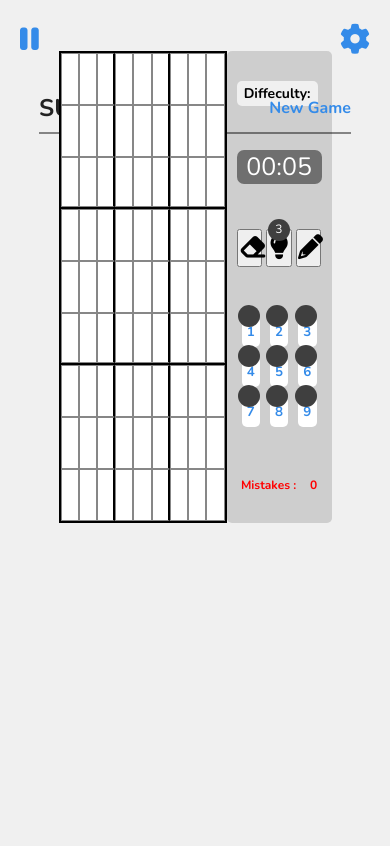
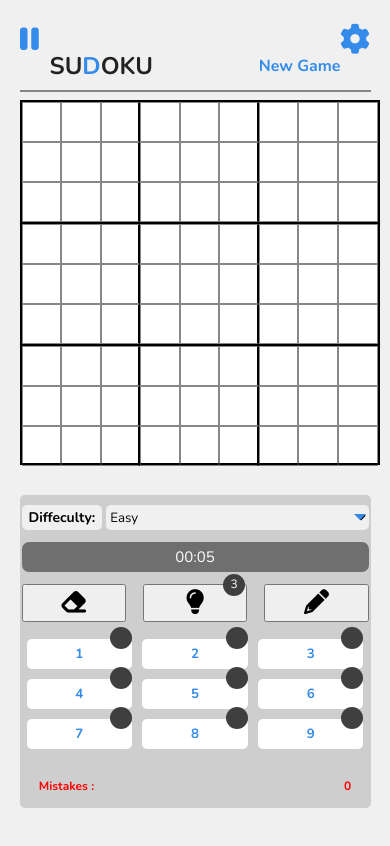
Before and after one commit to esraaabdelhaye/Sudoku, a React (Create React App) app: page / in a window 390 px wide. Shown: the top 846 px of the page. Built offline with nearby package versions, Linux system fonts and the light colour scheme; no server answers.

Commit message:
responsive but not done yet

```diff
--- a/src/Pages/Maker.css
+++ b/src/Pages/Maker.css
@@ -25,6 +25,7 @@ body{
     grid-template-columns: 4fr 2fr;
     grid-template-rows: 1fr;
     grid-template-areas: 'sgrid control';
+    column-gap: 100px;
 }
 
 .pause , .gearIcon{
@@ -633,3 +634,135 @@ label{
     right: 30px;
     background-color: blue;
 }
+
+
+/* media Queries  */
+@media (max-width:1100px) {
+    .game{
+        column-gap: 50px;
+    }
+}
+@media (max-width:950px) {
+    .game{
+        width: 80%;
+    }
+}
+@media (max-width:850px) {
+    .game{
+        width: 90%;
+    }
+    .header-box{
+        width: 90%;
+        top: 5vh;
+        left: 5vw;
+        padding: 0 30px;
+    }
+}
+@media (max-width:750px) {
+    .game{
+        width: 90%;
+        column-gap: 5px;
+    }
+    .header-box{
+        width: 90%;
+        top: 5vh;
+        left: 5vw;
+        padding: 0 30px;
+    }
+}
+@media (max-width:650px) {
+    .game{
+        margin-top: 20%;
+        grid-template-columns: 4fr 2fr;
+        grid-template-rows: 1fr;
+    }
+    .grid{
+        width: 360px;
+    }
+    .controlers-container{
+        flex-wrap: wrap;
+    }
+    .square{
+        min-height: 40px;
+    }
+}
+@media (max-width:600px) {
+    .game{
+        margin-top: 100px;
+        grid-template-columns:100%;
+        grid-template-rows: 365px 1fr;
+        grid-template-areas: 'sgrid' 'control';
+        row-gap: 30px;
+        margin-bottom: 50px;
+    }
+    .grid{
+        width: 360px;
+        margin: 0 auto;
+    }
+    .controlers-container{
+        flex-wrap: wrap;
+        height: 100%;
+        padding: 10px 2px;
+    }
+    .square{
+        min-height: 40px;
+    }
+    .num-btns{
+        margin: 12px 0;
+    }
+
+    .timer{
+        font-size: 15px;
+        padding: 5px;
+        margin: 12px 0;
+    }
+    .mistakes{
+        margin-top: 12px;
+        height: 20px;
+    }
+}
+@media (max-width:380px) {
+    .game{
+        margin-top: 100px;
+        grid-template-columns:100%;
+        grid-template-rows: 325px 1fr;
+        grid-template-areas: 'sgrid' 'control';
+        row-gap: 30px;
+        margin-bottom: 20px;
+        height: 100%;
+    }
+    .grid{
+        width: 320px;
+        margin: 0 auto;
+    }
+
+    .square{
+        min-height: 35px;
+    }
+    .controlers-container{
+        padding: 10px 2px;
+    }
+
+    .num-btns{
+        display: grid;
+        grid-template-columns: repeat(9,1fr);
+        grid-template-rows: 1fr;
+        grid-template-areas: '1 2 3 4 5 6 7 8 9 ' ;
+        margin: 7px auto;
+    }
+
+    .timer{
+        font-size: 15px;
+        padding: 5px;
+        margin: 7px 0;
+    }
+    .num-btn{
+        width: 35px;
+        height: 35px;
+        margin: 1px;
+    }
+    .mistakes{
+        margin-top: 7px;
+        height: 20px;
+    }
+}
--- a/src/Pages/Maker.jsx
+++ b/src/Pages/Maker.jsx
@@ -7,7 +7,7 @@ import './Maker.css'
 
 export function Maker(){
     // Variables
-    let hintsCount = 3,prevInputId,newGameBool = false ,isCompletedBool = true , mistakes = 0 , totalTime , resetTimerBool = false;
+    let hintsCount = 300,prevInputId,newGameBool = false ,isCompletedBool = true , mistakes = 0 , totalTime , resetTimerBool = false;
     const [level , setLevel] = useState('easy');
     let showTimer = true , showHighlights = true , showMistakes = true , showIndicators = true;
     const [newGameClicked , setNewGameClicked] = useState(false)
@@ -22,6 +22,8 @@ export function Maker(){
         window.addEventListener('click', function(e){         // Removing The Focus Effect When You Click Outside The Grid
             if (!document.querySelector('.grid').contains(e.target) && prevInputId && !document.querySelector('.controlers-container').contains(e.target)){
                 document.getElementById(`${prevInputId}`).classList.remove('focus')
+                highLight('')
+                prevInputId = null
             }
           });
 
@@ -39,15 +41,19 @@ export function Maker(){
         }
         document.getElementById(`${e.target.id}`).classList.add('focus')
         prevInputId = e.target.id;
-        highLight(document.getElementById(`${prevInputId}`))
+        highLight(document.getElementById(`${prevInputId}`).textContent)
     }
 
     // Gettting The Typing Number And Displaying It On The Screen
     function NumberClicked(e){
+        if(prevInputId){
             const input = document.getElementById(`${prevInputId}`)
             if(!input.classList.contains('done')){
                 input.textContent = e.target.id;
                 rightOrWrong(input)
+            }
+        }else{
+            highLight(e.target.id)
         }
     }
 
@@ -62,7 +68,7 @@ export function Maker(){
             input.classList.remove('right')
             input.classList.remove('blueBG')
             input.textContent = ''
-            highLight(input)
+            highLight(input.textContent)
             modifyNumArray()
 
             const spansContainer = document.getElementById(`spans${prevInputId}`)
@@ -76,13 +82,30 @@ export function Maker(){
     // Getting The Number From The Keyboard And Displaying It
     function keyPressed(e){
         const number = e.key
+        if(prevInputId){
             const input = document.getElementById(`${prevInputId}`)
+            const pencil = document.querySelector('.edit')
+
+            if(pencil.classList.contains('hold') || pencil.children[0].classList.contains('hold')){
+                if(!input.classList.contains('wrong')&& !input.classList.contains('right')&&!input.classList.contains('done')){
+                    const span = input.parentElement.children[1].children[number-1]
+                    span.classList.toggle('disappear')
+                }
+            }else{
+
+                if(prevInputId && e.keyCode <= 57 && e.keyCode>=49 && !input.classList.contains('done') && input.textContent!==number){
                     const numberLeft = parseInt(document.getElementById(`${e.key}`).children[0].textContent)
-        if(prevInputId && e.keyCode <= 57 && e.keyCode>=49 && !input.classList.contains('done') && numberLeft!== 0){
+                    if(numberLeft!== 0 )
+                    {
                         input.textContent = number;
                         rightOrWrong(input)
+                    }
                 }else if(prevInputId && e.keyCode == '8'){
                     deleteNumber()
+                }
+            }
+        }else{
+            highLight(e.key)
         }
     }
 
@@ -140,19 +163,22 @@ export function Maker(){
     function rightOrWrong(input){
         if(input.textContent == solution[input.id[0]][input.id[1]]){
             input.classList.remove('wrong')
-            isCompleted()
+
             if(showMistakes)
                 input.classList.add('right')
 
         }else{
-            mistakes++;
+            mistakes++
             document.querySelector('.mistakes-span').textContent = mistakes;
             input.classList.remove('right')
             if(showMistakes)
                 input.classList.add('wrong')
+
+
         }
+        isCompleted()
         modifyNumArray()
-        highLight(input)
+        highLight(input.textContent)
         document.getElementById(`spans${prevInputId}`).classList.add('disappear')
     }
 
@@ -190,7 +216,9 @@ export function Maker(){
         const I = document.querySelector('.pauseI')
         const state = I.classList;
         let theClass = state[2]==='fa-play'? 'fa-pause':'fa-play';
+        let title = state[2]==='fa-play'? 'Pause':'Resume';
         I.classList = `pauseI fa ${theClass}`;
+        I.parentElement.title = title;
         document.querySelector('.pause-layout').classList.toggle('show')
 
     }
@@ -285,7 +313,7 @@ export function Maker(){
                 spans.forEach(span=>{
                     span.textContent = 9-numArray[i]
                     i++
-                    if(prevInputId &&  span.textContent == '0'){
+                    if(span.textContent == '0'){
                         span.parentElement.disabled = true;
                         span.parentElement.classList.add('disabled')
                         span.classList.add('disappear')
@@ -310,18 +338,17 @@ export function Maker(){
         }
     }
 
-    function highLight(input){
+    function highLight(number){
         if(showHighlights){
             const filledinputs = document.querySelectorAll('.done ,.right')
             const unFilled = document.querySelectorAll('.blueBG');
-            const number = input.textContent;
             const spans = document.querySelectorAll(`#num${number}`)
             const unUsedSpans = document.querySelectorAll('.blue')
             if(unFilled){
                 unFilled.forEach(item=> item.classList.remove('blueBG'))
             }
             filledinputs.forEach(filledInput=>{
-                if(filledInput.textContent === input.textContent){
+                if(filledInput.textContent == number){
                     filledInput.classList.add('blueBG')
                 }
             })
@@ -360,6 +387,7 @@ export function Maker(){
         showMistakes = document.getElementById('mistakes-btn').classList.contains('on')
         showIndicators = document.getElementById('indicator-btn').classList.contains('on')
         showTimer = document.getElementById('timer-btn').classList.contains('on')
+
         if(!showHighlights){
             const highLightedComments = document.querySelectorAll('.blue');
             highLightedComments.forEach(highlighedItem => highlighedItem.classList.remove('blue'))
@@ -369,8 +397,13 @@ export function Maker(){
         if(!showMistakes){
             const rights = document.querySelectorAll('.right');
             const wrongs = document.querySelectorAll('.wrong');
-            rights.forEach(right=> right.classList.remove('right'))
-            wrongs.forEach(wrong=> wrong.classList.remove('wrong'))
+            rights.forEach(right=> right.classList.replace('right' , 'wasRight'))
+            wrongs.forEach(wrong=> wrong.classList.replace('wrong' ,'wasWrong'))
+        }else{
+            const rights = document.querySelectorAll('.wasRight');
+            const wrongs = document.querySelectorAll('.wasWrong');
+            rights.forEach(right=> right.classList.replace('wasRight' , 'right'))
+            wrongs.forEach(wrong=> wrong.classList.replace('wasWrong' , 'wrong'))
         }
         if(!showIndicators){
             const indicators = document.querySelectorAll('.absolute-span')
@@ -454,3 +487,6 @@ export default Maker;
 // Make The Design Responsive
 // reset the timer
 // play some levels
+// cursor
+// highlighting the comments
+// you can't put a comment if the number is finished
--- a/src/components/Timer.jsx
+++ b/src/components/Timer.jsx
@@ -8,17 +8,8 @@ function Timer(props){
     useEffect(()=>{
         let myInterval = setInterval(() => {
             const status = props.timer()
-            if(status === 'CONTINUE'){
-                document.querySelector('.timer').style.display = 'block'
-                if (seconds < 59) {
-                    setSeconds(seconds + 1);
-                }
-                if (seconds === 59) {
-                    setMinutes(minutes + 1);
-                    setSeconds(0);
-                }
-            }else if(status === 'HIDE'){
-                document.querySelector('.timer').style.display = 'none'
+            if(status === 'CONTINUE' || status === "HIDE"){
+                document.querySelector('.timer').style.opacity = status==='CONTINUE' ? '1': '0'
                 if (seconds < 59) {
                     setSeconds(seconds + 1);
                 }
```
Lines whose indentation alone changed are shown as unchanged.
